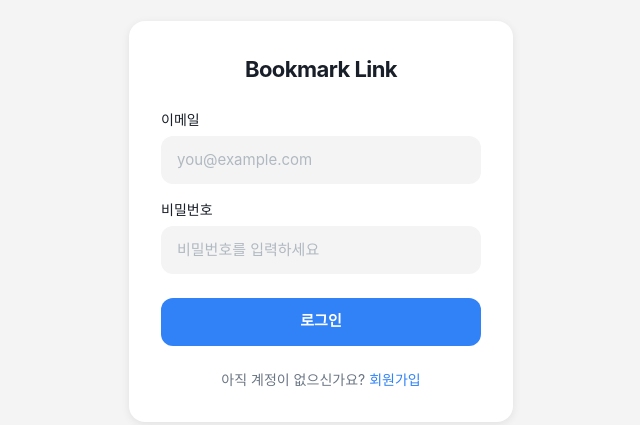
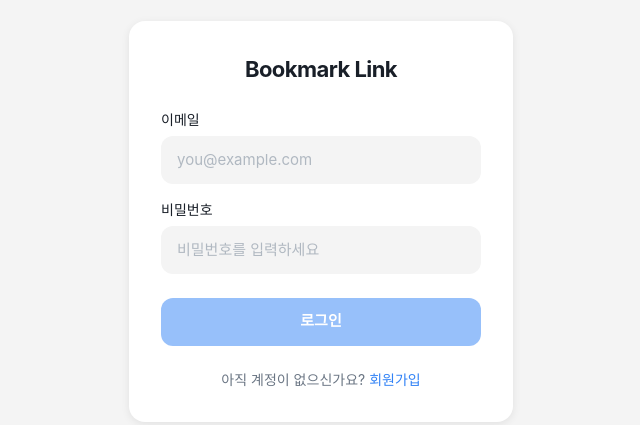
Before and after one commit to cyzo247/20.bookmark-link, a Next.js app: page /login in a window 1280 px wide. Shown: the part 179-604 px from the top of the page, without its empty margins (319-959 px from the left). Built offline with nearby package versions, Linux system fonts and the light colour scheme; no server answers.

Commit message:
17.로그인 기능 구현

```diff
--- a/app/(auth)/login/page.tsx
+++ b/app/(auth)/login/page.tsx
@@ -1,4 +1,4 @@
-import Link from "next/link";
+import LoginForm from "@/components/LoginForm";
 
 export default function LoginPage() {
   return (
@@ -7,54 +7,7 @@ export default function LoginPage() {
         Bookmark Link
       </h1>
 
-      <form className="flex flex-col gap-4">
-        <div className="flex flex-col gap-1.5">
-          <label
-            htmlFor="email"
-            className="text-sm font-medium text-[var(--text)]"
-          >
-            이메일
-          </label>
-          <input
-            id="email"
-            type="email"
-            placeholder="you@example.com"
-            className="input-field h-12 rounded-xl px-4 text-[15px]"
-          />
-        </div>
-
-        <div className="flex flex-col gap-1.5">
-          <label
-            htmlFor="password"
-            className="text-sm font-medium text-[var(--text)]"
-          >
-            비밀번호
-          </label>
-          <input
-            id="password"
-            type="password"
-            placeholder="비밀번호를 입력하세요"
-            className="input-field h-12 rounded-xl px-4 text-[15px]"
-          />
-        </div>
-
-        <button
-          type="submit"
-          className="btn-primary mt-2 flex h-12 items-center justify-center rounded-xl text-[15px] font-bold"
-        >
-          로그인
-        </button>
-      </form>
-
-      <p className="text-center text-sm text-[var(--text-sub)]">
-        아직 계정이 없으신가요?{" "}
-        <Link
-          href="/signup"
-          className="font-medium text-[var(--accent)] hover:opacity-80"
-        >
-          회원가입
-        </Link>
-      </p>
+      <LoginForm />
     </div>
   );
 }
--- /dev/null
+++ b/components/LoginForm.tsx
@@ -0,0 +1,114 @@
+"use client";
+
+import { useState } from "react";
+import Link from "next/link";
+import { useRouter } from "next/navigation";
+import { createClient } from "@/utils/supabase/client";
+import Toast from "@/components/Toast";
+
+// Supabase가 돌려주는 영문 오류 메시지를 한국어로 변환한다.
+function toKoreanError(message: string) {
+  const normalized = message.toLowerCase();
+  if (normalized.includes("invalid login credentials")) {
+    return "이메일 또는 비밀번호가 올바르지 않습니다.";
+  }
+  if (normalized.includes("email not confirmed")) {
+    return "이메일 인증이 필요합니다. 메일함을 확인해 주세요.";
+  }
+  if (normalized.includes("rate limit") || normalized.includes("too many")) {
+    return "요청이 많습니다. 잠시 후 다시 시도해 주세요.";
+  }
+  return "로그인에 실패했습니다. 잠시 후 다시 시도해 주세요.";
+}
+
+export default function LoginForm() {
+  const router = useRouter();
+  const [email, setEmail] = useState("");
+  const [password, setPassword] = useState("");
+  const [isSubmitting, setIsSubmitting] = useState(false);
+  const [error, setError] = useState("");
+
+  const canSubmit = email.trim() !== "" && password !== "" && !isSubmitting;
+
+  async function handleSubmit(event: React.FormEvent<HTMLFormElement>) {
+    event.preventDefault();
+    if (!canSubmit) return;
+
+    setIsSubmitting(true);
+    setError("");
+
+    const supabase = createClient();
+    const { error: signInError } = await supabase.auth.signInWithPassword({
+      email: email.trim(),
+      password,
+    });
+
+    if (signInError) {
+      setError(toKoreanError(signInError.message));
+      setIsSubmitting(false);
+      return;
+    }
+
+    router.push("/");
+  }
+
+  return (
+    <>
+      {error && <Toast message={error} onDismiss={() => setError("")} />}
+
+      <form onSubmit={handleSubmit} className="flex flex-col gap-4" noValidate>
+        <div className="flex flex-col gap-1.5">
+          <label
+            htmlFor="email"
+            className="text-sm font-medium text-[var(--text)]"
+          >
+            이메일
+          </label>
+          <input
+            id="email"
+            type="email"
+            value={email}
+            onChange={(event) => setEmail(event.target.value)}
+            placeholder="you@example.com"
+            className="input-field h-12 rounded-xl px-4 text-[15px]"
+          />
+        </div>
+
+        <div className="flex flex-col gap-1.5">
+          <label
+            htmlFor="password"
+            className="text-sm font-medium text-[var(--text)]"
+          >
+            비밀번호
+          </label>
+          <input
+            id="password"
+            type="password"
+            value={password}
+            onChange={(event) => setPassword(event.target.value)}
+            placeholder="비밀번호를 입력하세요"
+            className="input-field h-12 rounded-xl px-4 text-[15px]"
+          />
+        </div>
+
+        <button
+          type="submit"
+          disabled={!canSubmit}
+          className="btn-primary mt-2 flex h-12 items-center justify-center rounded-xl text-[15px] font-bold disabled:cursor-not-allowed disabled:opacity-50"
+        >
+          {isSubmitting ? "로그인 중..." : "로그인"}
+        </button>
+      </form>
+
+      <p className="text-center text-sm text-[var(--text-sub)]">
+        아직 계정이 없으신가요?{" "}
+        <Link
+          href="/signup"
+          className="font-medium text-[var(--accent)] hover:opacity-80"
+        >
+          회원가입
+        </Link>
+      </p>
+    </>
+  );
+}
```
Also changed, not shown: 1 other file (tests, documents, lock files or other folders).
